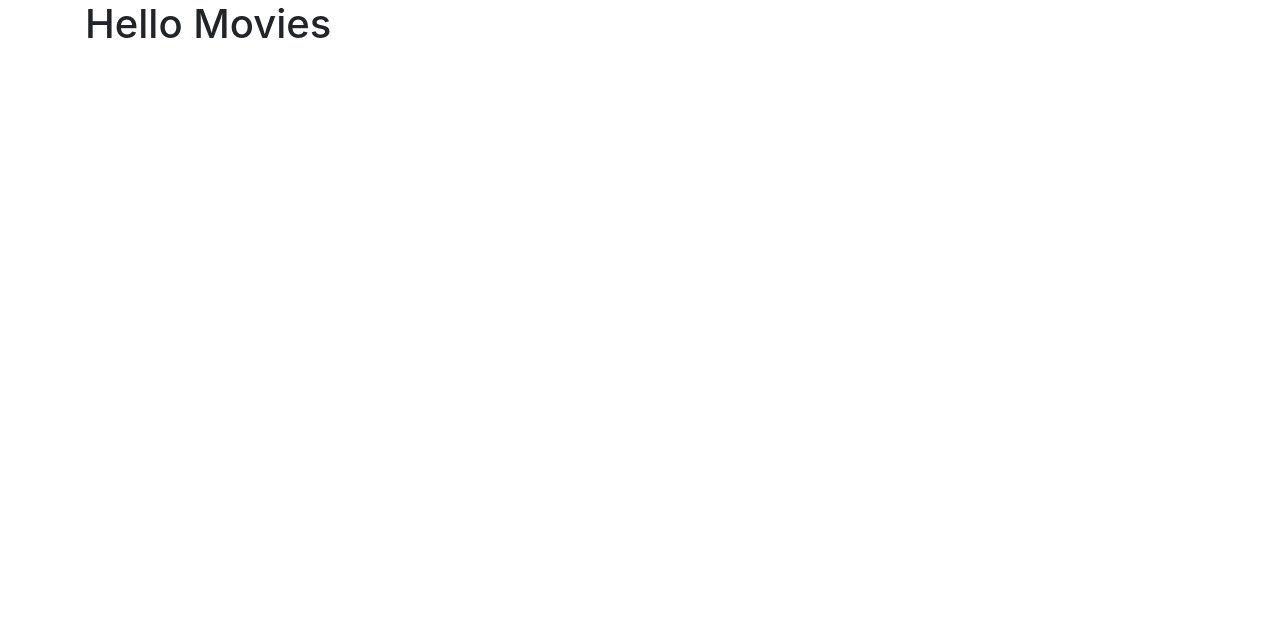
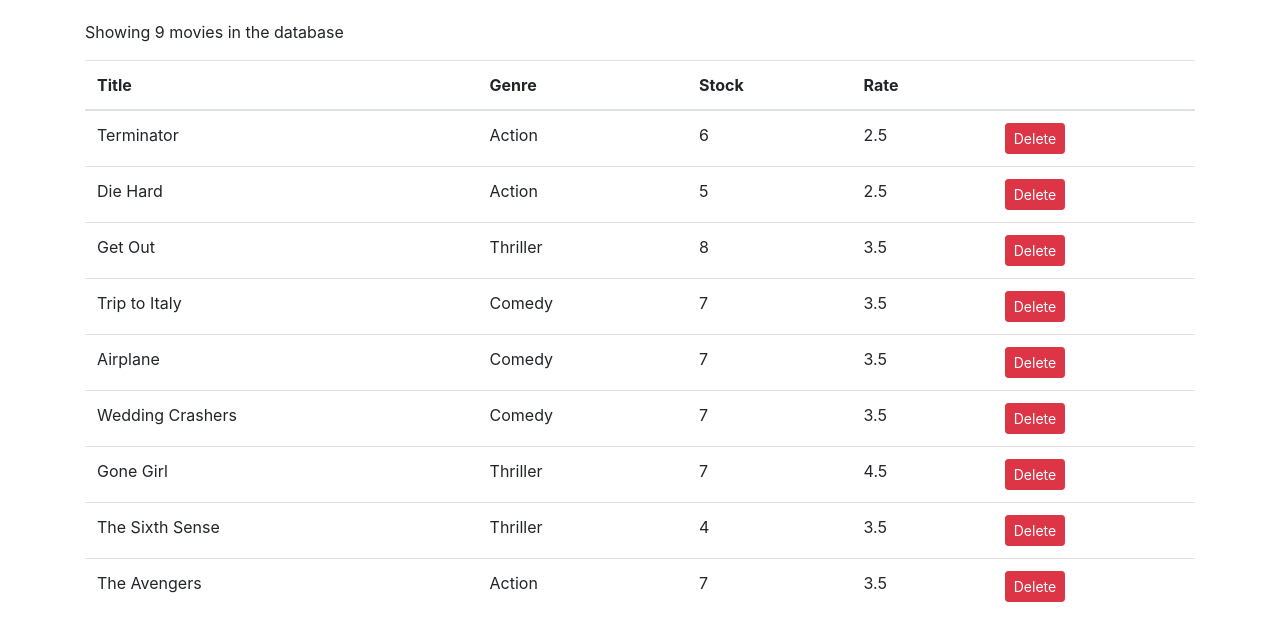
Before and after one commit to rangequest/rq-react-movies, a React (Create React App) app: page / in a window 1280 px wide. Shown: the top 640 px of the page. Built offline with nearby package versions, Linux system fonts and the light colour scheme; the HTML template or start-up script is replaced by a standard one.

Commit message:
Movie table is now ready. Can remove movies.

```diff
--- a/src/App.js
+++ b/src/App.js
@@ -1,11 +1,12 @@
 import "./App.css";
 import "bootstrap/dist/css/bootstrap.css";
 import "font-awesome/css/font-awesome.css";
+import Movies from "./components/movies";
 
 function App() {
   return (
     <main role="main" className="container">
-      <h1>Hello Movies</h1>
+      <Movies />
     </main>
   );
 }
--- /dev/null
+++ b/src/components/movies.jsx
@@ -0,0 +1,53 @@
+import React, { Component } from "react";
+import { getMovies } from "../services/fakeMovieService";
+class Movies extends Component {
+  state = {
+    movies: getMovies(),
+  };
+
+  handleDelete = movie => {
+    let movies = this.state.movies.filter(m => m._id !== movie._id);
+    this.setState({ movies });
+  };
+
+  render() {
+    const { length: count } = this.state.movies;
+    if (count === 0) return <p>No movies in DB.</p>;
+
+    return (
+      <React.Fragment>
+        <p>Showing {count} movies in the database</p>
+        <table className="table">
+          <thead>
+            <tr>
+              <th scope="col">Title</th>
+              <th scope="col">Genre</th>
+              <th scope="col">Stock</th>
+              <th scope="col">Rate</th>
+              <th scope="col"></th>
+            </tr>
+          </thead>
+          <tbody>
+            {this.state.movies.map(movie => {
+              return (
+                <tr key={movie._id}>
+                  <td>{movie.title}</td>
+                  <td>{movie.genre.name}</td>
+                  <td>{movie.numberInStock}</td>
+                  <td>{movie.dailyRentalRate}</td>
+                  <td>
+                    <button onClick={() => this.handleDelete(movie)} type="button" className="btn btn-danger btn-sm">
+                      Delete
+                    </button>
+                  </td>
+                </tr>
+              );
+            })}
+          </tbody>
+        </table>
+      </React.Fragment>
+    );
+  }
+}
+
+export default Movies;
--- a/src/index.css
+++ b/src/index.css
@@ -1,13 +1,12 @@
 body {
   margin: 0;
-  font-family: -apple-system, BlinkMacSystemFont, 'Segoe UI', 'Roboto', 'Oxygen',
-    'Ubuntu', 'Cantarell', 'Fira Sans', 'Droid Sans', 'Helvetica Neue',
+  font-family: -apple-system, BlinkMacSystemFont, "Segoe UI", "Roboto", "Oxygen", "Ubuntu", "Cantarell", "Fira Sans", "Droid Sans", "Helvetica Neue",
     sans-serif;
   -webkit-font-smoothing: antialiased;
   -moz-osx-font-smoothing: grayscale;
+  padding-top: 20px;
 }
 
 code {
-  font-family: source-code-pro, Menlo, Monaco, Consolas, 'Courier New',
-    monospace;
+  font-family: source-code-pro, Menlo, Monaco, Consolas, "Courier New", monospace;
 }
```
